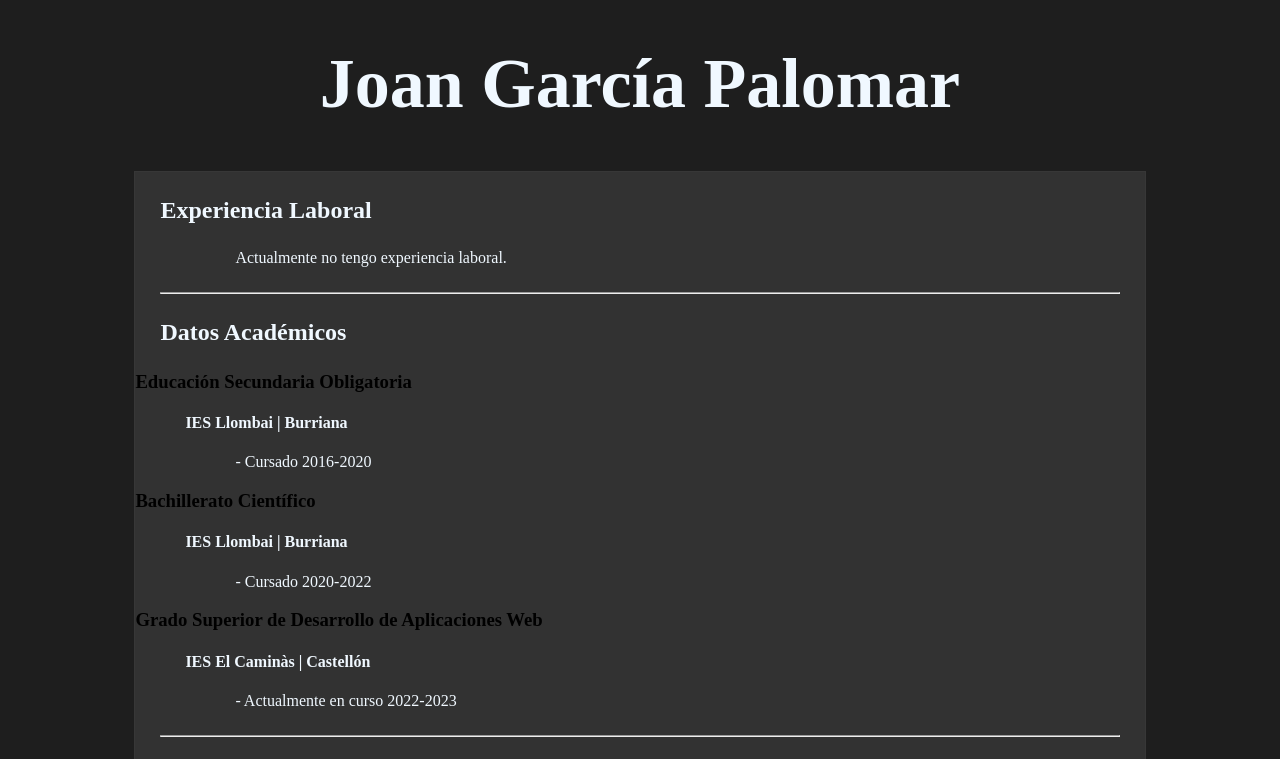
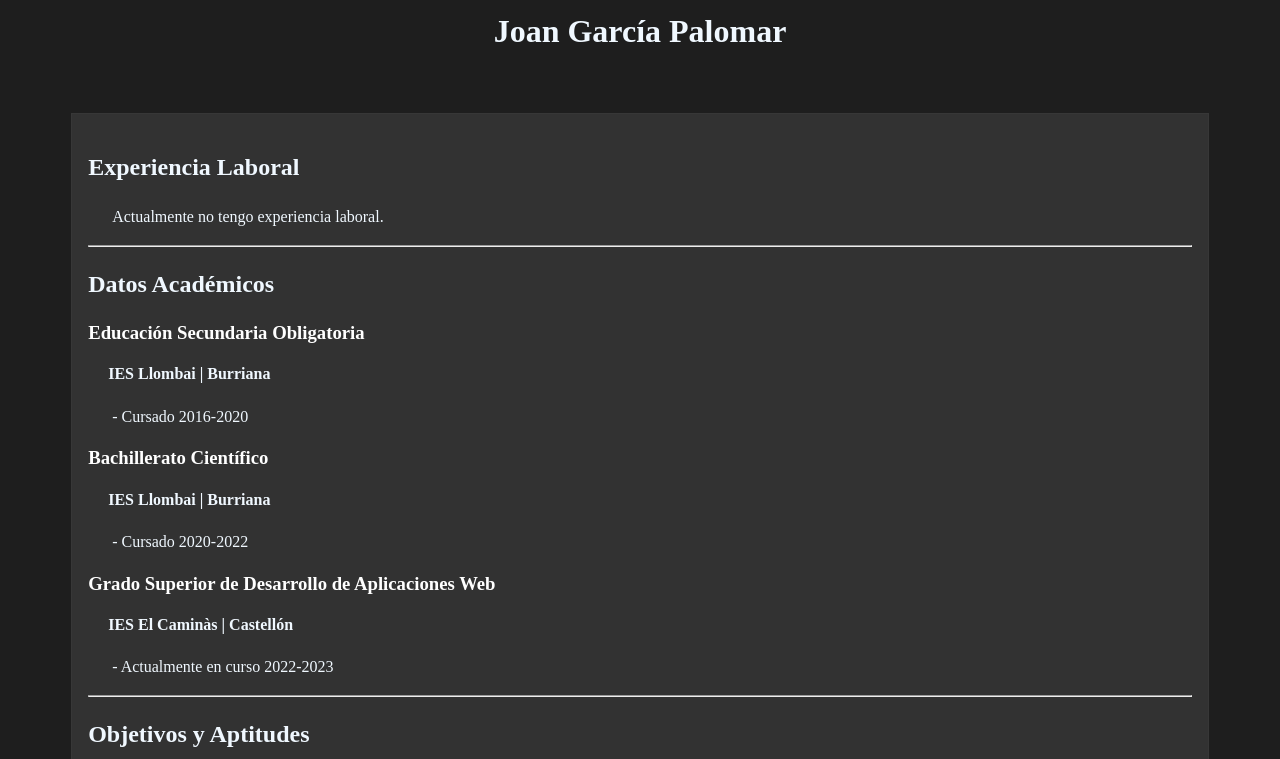
Before and after one commit to joangarciapalomar/joangarciapalomar.github.io, a plain HTML site: page index.html in a window 1280 px wide. Shown: the part 29-788 px from the top of the page. Drawn offline with Linux system fonts and the light colour scheme.

Commit message:
Update estilo.css

```diff
--- a/CSS/estilo.css
+++ b/CSS/estilo.css
@@ -1,102 +1,61 @@
 body {
     background-color: rgb(30, 30, 30);
-
+    color: white;
 }
 
-h1{
-    font-size: 70px;
+h1 {
+    font-size: 2em;
+    margin: 0.5em 0;
 }
 
 h2 {
-    margin: 25px;
+    margin: 1em 0;
     color: aliceblue;
 }
-h4{
-    margin-left: 50px;
+
+h4 {
+    margin-left: 1.25em;
     color: aliceblue;
 }
-h5{
-    margin-left: 50px;
+
+h5 {
+    margin-left: 1.25em;
     color: aliceblue;
 }
-p{
-    margin-left: 100px;
+
+p {
+    margin-left: 1.5em;
+    margin-right: 2.5em;
     color: aliceblue;
-    margin-right: 150px;
+    line-height: 1.5;
 }
-hr{
-    margin: 25px;
+
+hr {
+    margin: 1em 0;
 }
-a{
-    margin-left: 100px;
+
+a {
+    margin-left: 1.5em;
     color: aqua;
+    text-decoration: underline;
+}
 
-}
-.body-text{
-    margin: 10%;
-    margin-top: 0px;
-    padding: auto;
+.body-text {
+    margin: 5%;
+    padding: 1em;
     border: 1px solid rgb(55, 55, 55);
-    border-bottom: solid rgb(55, 55, 55);
+    border-bottom: none;
     background-color: rgb(50, 50, 50);
 }
 
-.name{
-
+.name {
     text-align: center;
     color: aliceblue;
-
 }
 
 @media (max-width: 768px) {
-
-    .body-text{
-        margin: auto;
-        margin-top: 0px;
-        padding: auto;
-        border: 1px solid rgb(55, 55, 55);
-        border-bottom: solid rgb(55, 55, 55);
-        background-color: rgb(50, 50, 50);
+    .body-text {
+        margin: 2%;
+        padding: 1em;
     }
-
 }
-
-h1{
-    font-size: 70px;
-}
-
-h2 {
-    margin: 25px;
-    color: aliceblue;
-}
-h4{
-    margin-left: 50px;
-    color: aliceblue;
-}
-h5{
-    margin-left: 50px;
-    color: aliceblue;
-}
-p{
-    margin-left: 100px;
-    color: aliceblue;
-    margin-right: 150px;
-}
-hr{
-    margin: 25px;
-}
-.body-text{
-    margin: 10%;
-    margin-top: 0px;
-    padding: auto;
-    border: 1px solid rgb(55, 55, 55);
-    border-bottom: solid rgb(55, 55, 55);
-    background-color: rgb(50, 50, 50);
-}
-
-.name{
-
-    text-align: center;
-    color: aliceblue;
-
-}
```
